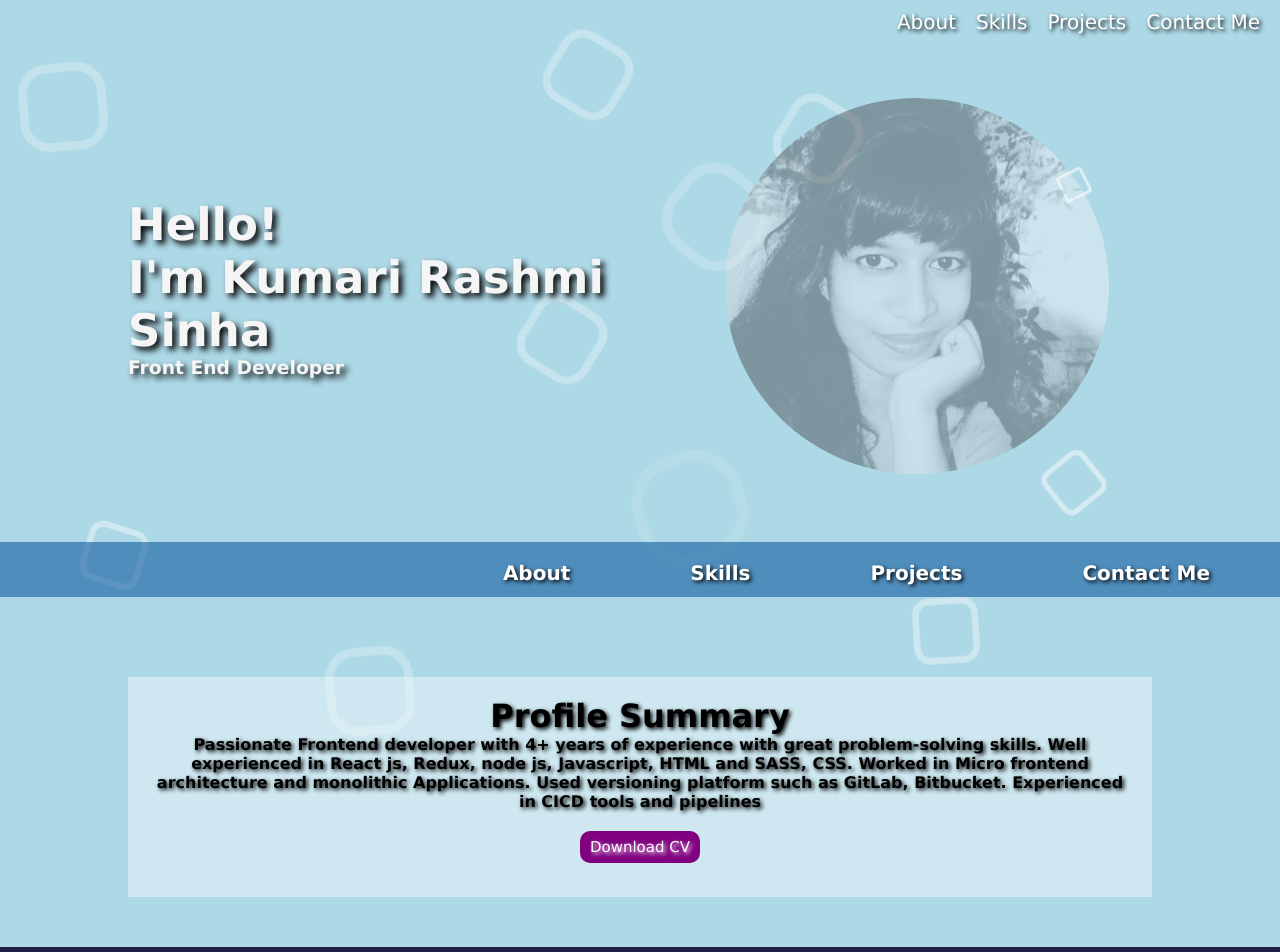
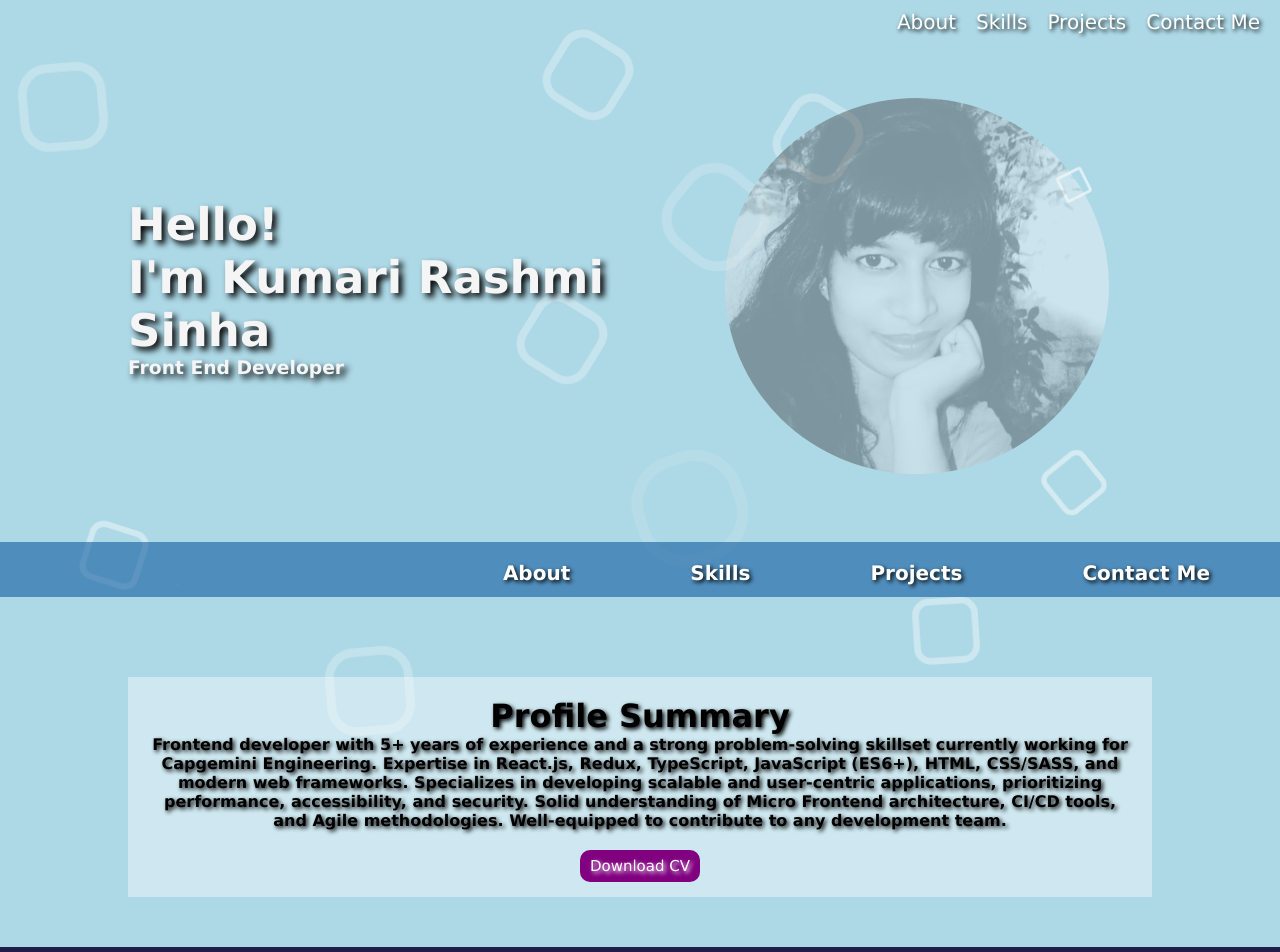
Before and after one commit to rashmiSinha7/resume-app, a React (Create React App) app: page / in a window 1280 px wide. Shown: the top 952 px of the page. Built offline with nearby package versions, Linux system fonts and the light colour scheme; no server answers.

Commit message:
updated resume

```diff
--- a/src/compoments/Profile/Profile.js
+++ b/src/compoments/Profile/Profile.js
@@ -31,7 +31,7 @@ function Profile() {
   function clickHandle(e) {
     e.preventDefault();
     window.open(
-      "https://drive.google.com/file/d/1s3kWdEhsx_yq-FjktOu6JmdPbfYIAYYu/view?usp=sharing"
+      "https://drive.google.com/file/d/1pzH1maEJNInRs58ddGwTu53z5xdJyrZZ/view?usp=sharing"
     );
     emailjs.sendForm(
       "service_clf9vk9",
@@ -49,11 +49,14 @@ function Profile() {
       <div className="profileTable" id="box">
         <h1 align="center">Profile Summary</h1>
         <p align="center">
-          Passionate Frontend developer with 4+ years of experience with great
-          problem-solving skills. Well experienced in React js, Redux, node js,
-          Javascript, HTML and SASS, CSS. Worked in Micro frontend architecture
-          and monolithic Applications. Used versioning platform such as GitLab,
-          Bitbucket. Experienced in CICD tools and pipelines
+          Frontend developer with 5+ years of experience and a strong
+          problem-solving skillset currently working for Capgemini Engineering.
+          Expertise in React.js, Redux, TypeScript, JavaScript (ES6+), HTML,
+          CSS/SASS, and modern web frameworks. Specializes in developing
+          scalable and user-centric applications, prioritizing performance,
+          accessibility, and security. Solid understanding of Micro Frontend
+          architecture, CI/CD tools, and Agile methodologies. Well-equipped to
+          contribute to any development team.
         </p>
         <form onSubmit={clickHandle}>
           <input id="lati" name="latitude"></input>
```
